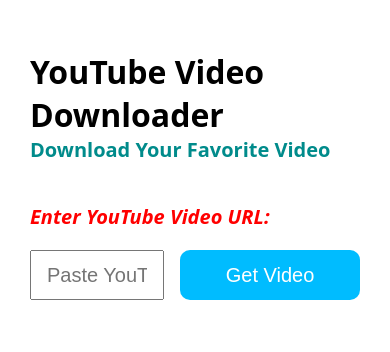
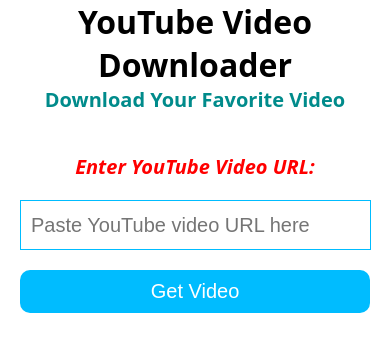
Before and after one commit to GmMamunH/ydm-f, a website: page video.html in a window 390 px wide. Drawn offline with Linux system fonts and the light colour scheme.

Commit message:
all style change

```diff
--- a/video.html
+++ b/video.html
@@ -16,7 +16,8 @@
     <title>YDM- Youtube Download Manager</title>
 
     <style>
-      body {
+       body {
+        text-align: center;
         background-color: #fff;
         font-family: system-ui, -apple-system, BlinkMacSystemFont, "Segoe UI",
           Roboto, Oxygen, Ubuntu, Cantarell, "Open Sans", "Helvetica Neue",
@@ -30,10 +31,9 @@
       }
 
       .yt-thumb-container {
-        max-width: 1000px;
+        max-width: 1200px;
         background: #fff;
-        margin: 20px auto;
-        padding: 30px;
+        margin: 0 auto;
       }
 
       p {
@@ -42,7 +42,10 @@
         margin-bottom: 40px;
         font-weight: bold;
       }
-
+      form {
+        display: flex;
+        flex-direction: column;
+      }
       label {
         color: red;
         font-style: italic;
@@ -53,25 +56,25 @@
       }
 
       input[type="url"] {
-        width: 100%;
+        width: 90%;
         display: block;
         height: 50px;
         font-size: 20px;
         padding: 15px;
-      }
-      form {
-        display: flex;
+        margin: 20px;
+        border: 1px solid #0496cb;
       }
 
       button[type="submit"] {
+        max-width: 90%;
         display: block;
         background: #00bcff;
         border: none;
-        min-width: 180px;
         font-size: 20px;
         color: #fff;
         font-weight: 500;
-        margin-left: 16px;
+        margin: 20px;
+        padding: 10px 20px;
         border-radius: 10px;
         cursor: pointer;
         transition: 0.3s;
@@ -110,6 +113,37 @@
         margin: 5px;
         border-radius: 10px;
         transition: 0.3s;
+      }
+      /* ============== media ========================== */
+      @media screen and (max-width: 769px) {
+        body {
+          text-align: center;
+        }
+
+        form {
+          flex-direction: column;
+        }
+
+        button[type="submit"] {
+          max-width: 90%;
+          display: block;
+          background: #00bcff;
+          border: none;
+          margin: 20px;
+          font-size: 20px;
+          color: #fff;
+          padding: 10px;
+        }
+
+        input[type="url"] {
+          max-width: 90%;
+          display: block;
+          height: 50px;
+          font-size: 20px;
+          padding: 10px;
+          margin: 0px 20px;
+          border: 1px solid #00bcff;
+        }
       }
     </style>
   </head>
```
Also changed, not shown: audio.html (+45 -13 lines), index.html (+9 -3 lines), thum.html (+45 -13 lines).
